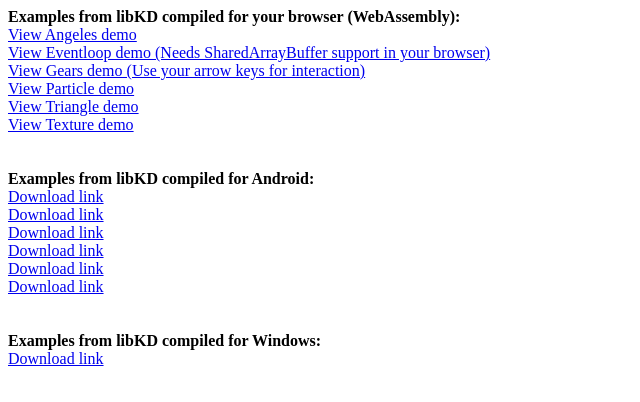
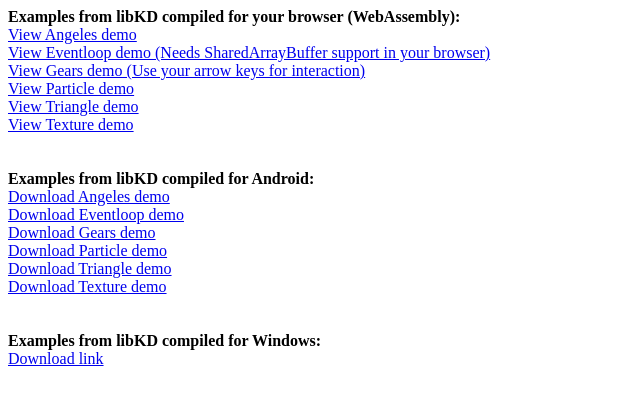
Before and after one commit to h-s-c/h-s-c.github.io, a plain HTML site: page libkd/index.html in a window 1280 px wide. Shown: the whole page, without its empty margins (0-640 px from the left). Drawn offline with Linux system fonts and the light colour scheme.

Commit message:
Update desciptions.

```diff
--- a/libkd/index.html
+++ b/libkd/index.html
@@ -9,12 +9,12 @@
 <br>
 <br>
 <b>Examples from libKD compiled for Android:</b><br>
-<a href="example_angeles.apk" download>Download link</a><br>
-<a href="example_eventloop.apk" download>Download link</a><br>
-<a href="example_gears.apk" download>Download link</a><br>
-<a href="example_glbook_particle.apk" download>Download link</a><br>
-<a href="example_glbook_triangle.apk" download>Download link</a><br>
-<a href="example_nehe_texture.apk" download>Download link</a><br>
+<a href="example_angeles.apk" download>Download Angeles demo</a><br>
+<a href="example_eventloop.apk" download>Download Eventloop demo</a><br>
+<a href="example_gears.apk" download>Download Gears demo</a><br>
+<a href="example_glbook_particle.apk" download>Download Particle demo</a><br>
+<a href="example_glbook_triangle.apk" download>Download Triangle demo</a><br>
+<a href="example_nehe_texture.apk" download>Download Texture demo</a><br>
 <br>
 <br>
 <b>Examples from libKD compiled for Windows:</b><br>
```
